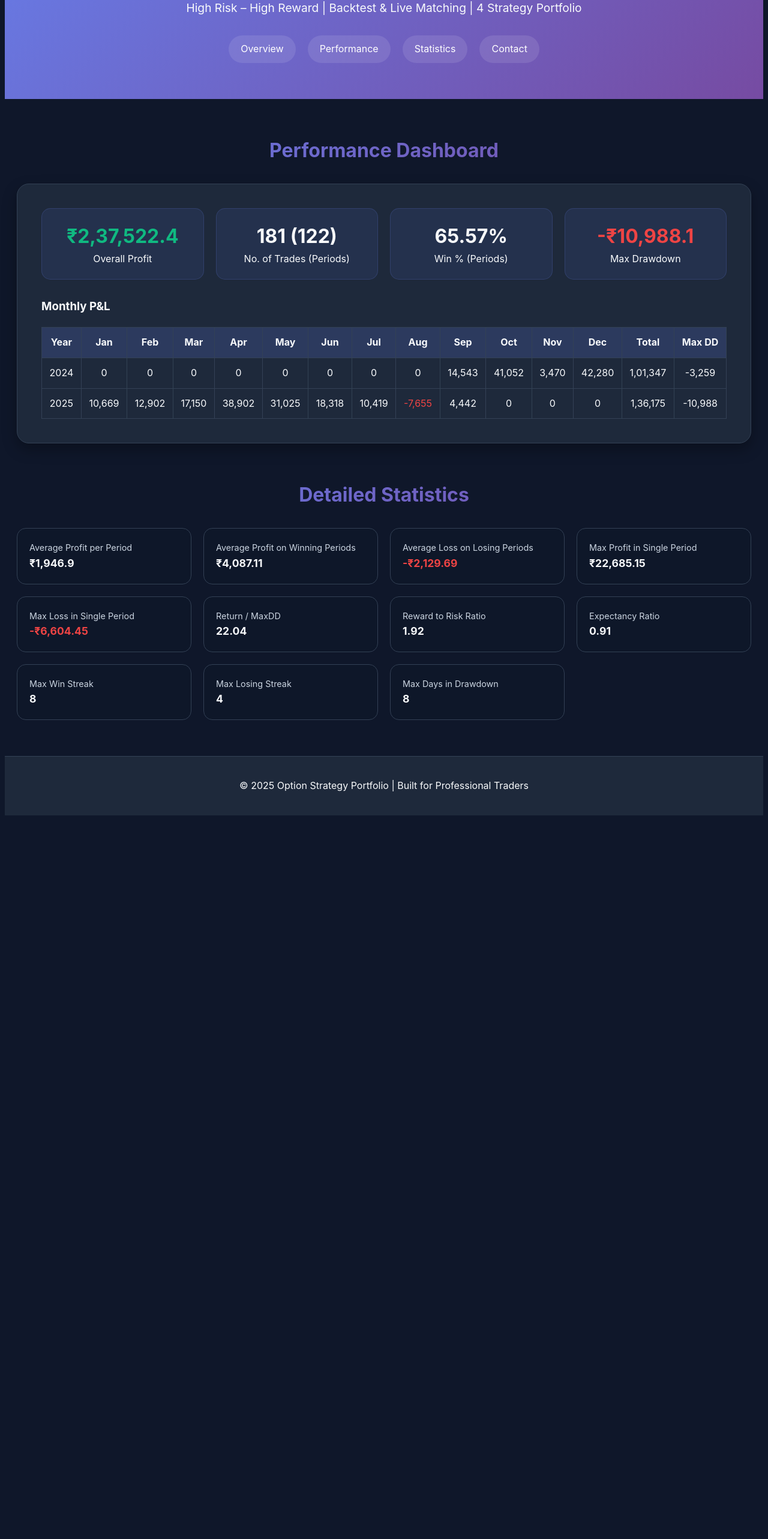
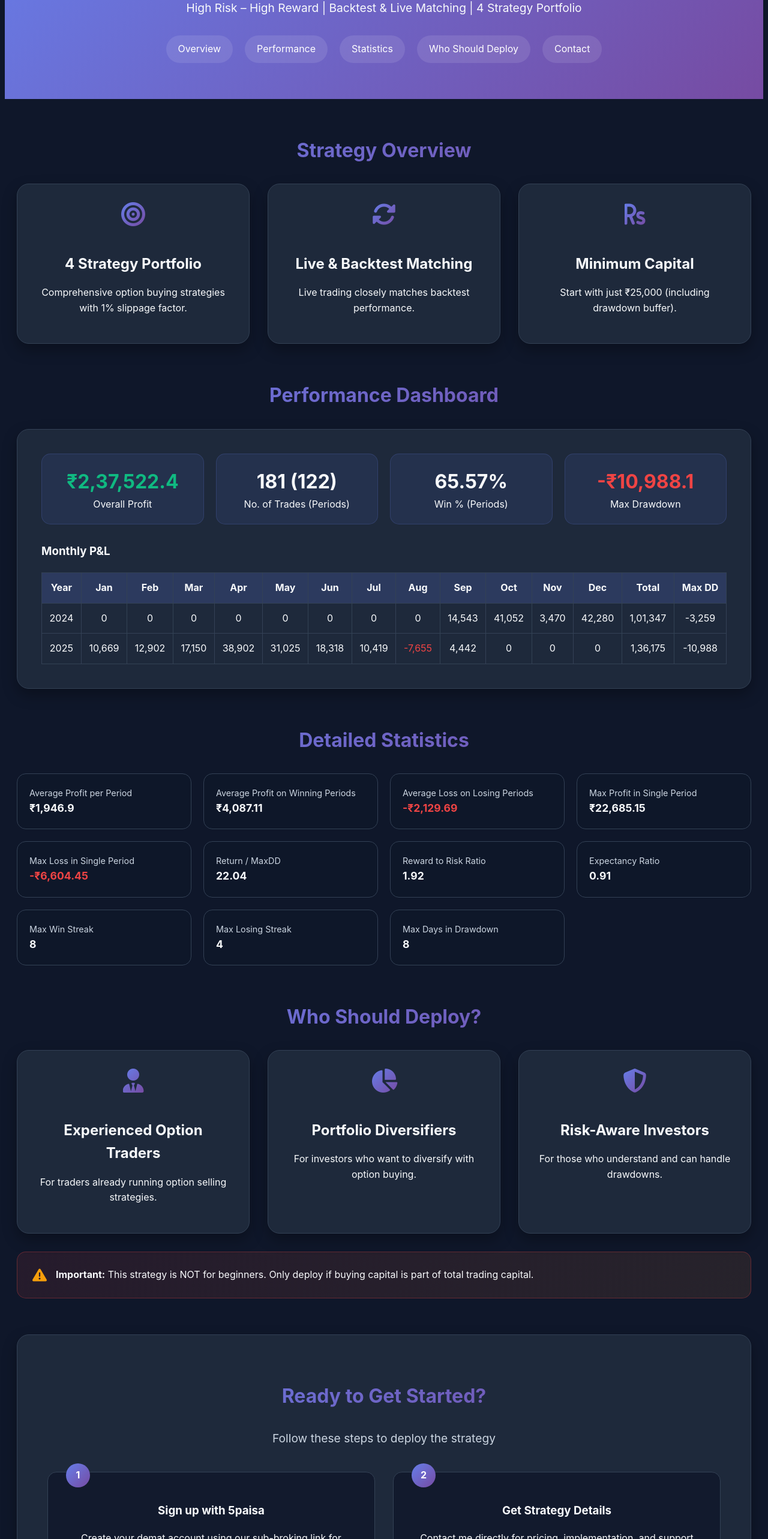
Before and after one commit to karthikeyan-v98/karthikeyan-v98.github.io, a plain HTML site: page index.html in a window 1280 px wide. Shown: the part 235-2800 px from the top of the page at 60% size. Before the commit the page ends 1602 px from the top, so only its background shows below. Drawn offline with Linux system fonts and the light colour scheme.

Commit message:
Updateioondex.html
6

```diff
--- a/index.html
+++ b/index.html
@@ -9,52 +9,61 @@
     :root {
       --primary-gradient: linear-gradient(135deg, #667eea 0%, #764ba2 100%);
       --secondary-gradient: linear-gradient(135deg, #f093fb 0%, #f5576c 100%);
-            --success-gradient: linear-gradient(135deg, #4facfe 0%, #00f2fe 100%);
-            --danger-gradient: linear-gradient(135deg, #fa709a 0%, #fee140 100%);
       --dark-bg: #0f172a;
       --card-bg: #1e293b;
       --text-primary: #f8fafc;
       --text-secondary: #cbd5e1;
       --border-color: #334155;
       --shadow: 0 10px 25px rgba(0, 0, 0, 0.3);
-            --shadow-hover: 0 20px 40px rgba(0, 0, 0, 0.4);
     }
-
-        body {
-            font-family: 'Inter', sans-serif;
-            background: var(--dark-bg);
-            color: var(--text-primary);
-            line-height: 1.6;
-        }
-
+    body { font-family: 'Inter', sans-serif; background: var(--dark-bg); color: var(--text-primary); line-height: 1.6; }
     .container { max-width: 1400px; margin: 0 auto; padding: 0 20px; }
 
-        header { background: var(--primary-gradient); padding: 60px 0; text-align: center; position: relative; }
+    /* Header */
+    header { background: var(--primary-gradient); padding: 60px 0; text-align: center; }
     .hero-title { font-size: clamp(2.5rem, 5vw, 4rem); font-weight: 800; margin-bottom: 20px; }
     .hero-subtitle { font-size: 1.2rem; margin-bottom: 30px; }
-
     .hero-nav { display: flex; justify-content: center; gap: 20px; flex-wrap: wrap; }
     .nav-link { color: #fff; text-decoration: none; padding: 10px 20px; border-radius: 30px; background: rgba(255,255,255,0.1); transition: 0.3s; }
     .nav-link:hover { background: rgba(255,255,255,0.3); }
 
+    /* Sections */
     .section { margin: 60px 0; }
     .section-title { text-align: center; font-size: 2rem; margin-bottom: 30px; background: var(--primary-gradient); -webkit-background-clip: text; -webkit-text-fill-color: transparent; }
 
+    /* Cards */
+    .cards-grid { display: grid; grid-template-columns: repeat(auto-fit, minmax(300px, 1fr)); gap: 30px; }
+    .card { background: var(--card-bg); border-radius: 20px; padding: 30px; box-shadow: var(--shadow); border: 1px solid var(--border-color); text-align: center; }
+    .card-icon { font-size: 2.5rem; margin-bottom: 20px; background: var(--primary-gradient); -webkit-background-clip: text; -webkit-text-fill-color: transparent; }
+    .card-title { font-size: 1.5rem; margin-bottom: 15px; }
+
+    /* Performance */
     .performance-container { background: var(--card-bg); border-radius: 20px; padding: 40px; box-shadow: var(--shadow); border: 1px solid var(--border-color); }
-        .performance-grid { display: grid; grid-template-columns: repeat(auto-fit, minmax(250px, 1fr)); gap: 20px; margin-bottom: 30px; }
-        .metric-card { background: rgba(102,126,234,0.1); border-radius: 15px; padding: 20px; text-align: center; border: 1px solid rgba(102,126,234,0.2); }
+    .performance-grid { display: grid; grid-template-columns: repeat(auto-fit, minmax(250px, 1fr)); gap: 20px; margin-bottom: 30px; text-align: center; }
+    .metric-card { background: rgba(102,126,234,0.1); border-radius: 15px; padding: 20px; border: 1px solid rgba(102,126,234,0.2); }
     .metric-value { font-size: 2rem; font-weight: bold; }
     .profit { color: #10b981; }
     .loss { color: #ef4444; }
 
-        table { width: 100%; border-collapse: collapse; margin-top: 20px; }
-        th, td { border: 1px solid var(--border-color); padding: 12px; text-align: center; }
+    table { width: 100%; border-collapse: collapse; margin-top: 20px; text-align: center; }
+    th, td { border: 1px solid var(--border-color); padding: 12px; }
     th { background: rgba(102,126,234,0.2); }
 
+    /* Stats */
     .stats-grid { display: grid; grid-template-columns: repeat(auto-fit, minmax(280px, 1fr)); gap: 20px; margin-top: 30px; }
     .stat-card { background: rgba(15,23,42,0.7); border-radius: 15px; padding: 20px; border: 1px solid var(--border-color); }
     .stat-label { color: var(--text-secondary); font-size: 0.9rem; }
     .stat-value { font-weight: bold; font-size: 1.1rem; }
+
+    /* Contact */
+    .contact-section { background: var(--card-bg); border-radius: 20px; padding: 50px; text-align: center; box-shadow: var(--shadow); border: 1px solid var(--border-color); position: relative; overflow: hidden; }
+    .contact-steps { display: grid; grid-template-columns: repeat(auto-fit, minmax(300px, 1fr)); gap: 30px; margin-top: 40px; }
+    .step-card { background: rgba(15, 23, 42, 0.8); padding: 30px; border-radius: 15px; border: 1px solid var(--border-color); position: relative; }
+    .step-number { position: absolute; top: -15px; left: 30px; background: var(--primary-gradient); color: white; width: 40px; height: 40px; border-radius: 50%; display: flex; align-items: center; justify-content: center; font-weight: 700; }
+    .cta-button { display: inline-block; background: var(--primary-gradient); color: white; text-decoration: none; padding: 15px 30px; border-radius: 50px; font-weight: 600; margin-top: 20px; }
+
+    .warning-box { background: linear-gradient(135deg, rgba(239, 68, 68, 0.1), rgba(251, 146, 60, 0.1)); border: 1px solid rgba(239, 68, 68, 0.3); border-radius: 15px; padding: 25px; margin-top: 30px; display: flex; align-items: center; gap: 15px; }
+    .warning-icon { font-size: 1.5rem; color: #f59e0b; flex-shrink: 0; }
 
     footer { background: var(--card-bg); padding: 20px; text-align: center; margin-top: 40px; border-top: 1px solid var(--border-color); }
   </style>
@@ -68,46 +77,45 @@
         <a href="#overview" class="nav-link">Overview</a>
         <a href="#performance" class="nav-link">Performance</a>
         <a href="#stats" class="nav-link">Statistics</a>
+        <a href="#deploy" class="nav-link">Who Should Deploy</a>
         <a href="#contact" class="nav-link">Contact</a>
       </nav>
     </div>
   </header>
 
   <main class="container">
-        <!-- Performance Section -->
+    <!-- Overview -->
+    <section id="overview" class="section">
+      <h2 class="section-title">Strategy Overview</h2>
+      <div class="cards-grid">
+        <div class="card"><i class="fas fa-bullseye card-icon"></i><h3 class="card-title">4 Strategy Portfolio</h3><p>Comprehensive option buying strategies with 1% slippage factor.</p></div>
+        <div class="card"><i class="fas fa-sync-alt card-icon"></i><h3 class="card-title">Live & Backtest Matching</h3><p>Live trading closely matches backtest performance.</p></div>
+        <div class="card"><i class="fas fa-rupee-sign card-icon"></i><h3 class="card-title">Minimum Capital</h3><p>Start with just ₹25,000 (including drawdown buffer).</p></div>
+      </div>
+    </section>
+
+    <!-- Performance -->
     <section id="performance" class="section">
       <h2 class="section-title">Performance Dashboard</h2>
-
       <div class="performance-container">
-                <!-- Metric Cards -->
         <div class="performance-grid">
           <div class="metric-card"><div class="metric-value profit">₹2,37,522.4</div><div class="metric-label">Overall Profit</div></div>
           <div class="metric-card"><div class="metric-value">181 (122)</div><div class="metric-label">No. of Trades (Periods)</div></div>
           <div class="metric-card"><div class="metric-value">65.57%</div><div class="metric-label">Win % (Periods)</div></div>
           <div class="metric-card"><div class="metric-value loss">-₹10,988.1</div><div class="metric-label">Max Drawdown</div></div>
         </div>
-
-                <!-- Monthly P&L Table -->
         <h3 style="margin-top:30px;">Monthly P&L</h3>
         <table>
-                    <thead>
-                        <tr>
-                            <th>Year</th><th>Jan</th><th>Feb</th><th>Mar</th><th>Apr</th><th>May</th><th>Jun</th><th>Jul</th><th>Aug</th><th>Sep</th><th>Oct</th><th>Nov</th><th>Dec</th><th>Total</th><th>Max DD</th>
-                        </tr>
-                    </thead>
+          <thead><tr><th>Year</th><th>Jan</th><th>Feb</th><th>Mar</th><th>Apr</th><th>May</th><th>Jun</th><th>Jul</th><th>Aug</th><th>Sep</th><th>Oct</th><th>Nov</th><th>Dec</th><th>Total</th><th>Max DD</th></tr></thead>
           <tbody>
-                        <tr>
-                            <td>2024</td><td>0</td><td>0</td><td>0</td><td>0</td><td>0</td><td>0</td><td>0</td><td>0</td><td>14,543</td><td>41,052</td><td>3,470</td><td>42,280</td><td>1,01,347</td><td>-3,259</td>
-                        </tr>
-                        <tr>
-                            <td>2025</td><td>10,669</td><td>12,902</td><td>17,150</td><td>38,902</td><td>31,025</td><td>18,318</td><td>10,419</td><td class="loss">-7,655</td><td>4,442</td><td>0</td><td>0</td><td>0</td><td>1,36,175</td><td>-10,988</td>
-                        </tr>
+            <tr><td>2024</td><td>0</td><td>0</td><td>0</td><td>0</td><td>0</td><td>0</td><td>0</td><td>0</td><td>14,543</td><td>41,052</td><td>3,470</td><td>42,280</td><td>1,01,347</td><td>-3,259</td></tr>
+            <tr><td>2025</td><td>10,669</td><td>12,902</td><td>17,150</td><td>38,902</td><td>31,025</td><td>18,318</td><td>10,419</td><td class="loss">-7,655</td><td>4,442</td><td>0</td><td>0</td><td>0</td><td>1,36,175</td><td>-10,988</td></tr>
           </tbody>
         </table>
       </div>
     </section>
 
-        <!-- Statistics Section -->
+    <!-- Stats -->
     <section id="stats" class="section">
       <h2 class="section-title">Detailed Statistics</h2>
       <div class="stats-grid">
@@ -124,10 +132,42 @@
         <div class="stat-card"><div class="stat-label">Max Days in Drawdown</div><div class="stat-value">8</div></div>
       </div>
     </section>
+
+    <!-- Who Should Deploy -->
+    <section id="deploy" class="section">
+      <h2 class="section-title">Who Should Deploy?</h2>
+      <div class="cards-grid">
+        <div class="card"><i class="fas fa-user-tie card-icon"></i><h3 class="card-title">Experienced Option Traders</h3><p>For traders already running option selling strategies.</p></div>
+        <div class="card"><i class="fas fa-chart-pie card-icon"></i><h3 class="card-title">Portfolio Diversifiers</h3><p>For investors who want to diversify with option buying.</p></div>
+        <div class="card"><i class="fas fa-shield-alt card-icon"></i><h3 class="card-title">Risk-Aware Investors</h3><p>For those who understand and can handle drawdowns.</p></div>
+      </div>
+      <div class="warning-box"><i class="fas fa-exclamation-triangle warning-icon"></i><div><strong>Important:</strong> This strategy is NOT for beginners. Only deploy if buying capital is part of total trading capital.</div></div>
+    </section>
+
+    <!-- Contact -->
+    <section id="contact" class="section">
+      <div class="contact-section">
+        <h2 class="section-title">Ready to Get Started?</h2>
+        <p style="font-size:1.2rem;margin-bottom:30px;color:var(--text-secondary);">Follow these steps to deploy the strategy</p>
+        <div class="contact-steps">
+          <div class="step-card">
+            <div class="step-number">1</div>
+            <h3>Sign up with 5paisa</h3>
+            <p>Create your demat account using our sub-broking link for special rates</p>
+            <a href="https://www.5paisa.com/demat-account?ReferralCode=53235502&ReturnUrl=invest-open-account" target="_blank" class="cta-button"><i class="fas fa-external-link-alt"></i> Sign Up Now</a>
+          </div>
+          <div class="step-card">
+            <div class="step-number">2</div>
+            <h3>Get Strategy Details</h3>
+            <p>Contact me directly for pricing, implementation, and support</p>
+            <a href="https://t.me/YOUR_TELEGRAM_USERNAME" target="_blank" class="cta-button"><i class="fab fa-telegram"></i> Message on Telegram</a>
+          </div>
+        </div>
+        <div class="warning-box"><i class="fas fa-info-circle warning-icon"></i><div><strong>Risk Disclosure:</strong> This is a high-risk, high-reward strategy. Deploy only if you understand the risks.</div></div>
+      </div>
+    </section>
   </main>
 
-    <footer>
-        <p>© 2025 Option Strategy Portfolio | Built for Professional Traders</p>
-    </footer>
+  <footer><p>© 2025 Option Strategy Portfolio | Built for Professional Traders</p></footer>
 </body>
 </html>
```
Lines whose indentation alone changed are shown as unchanged.
